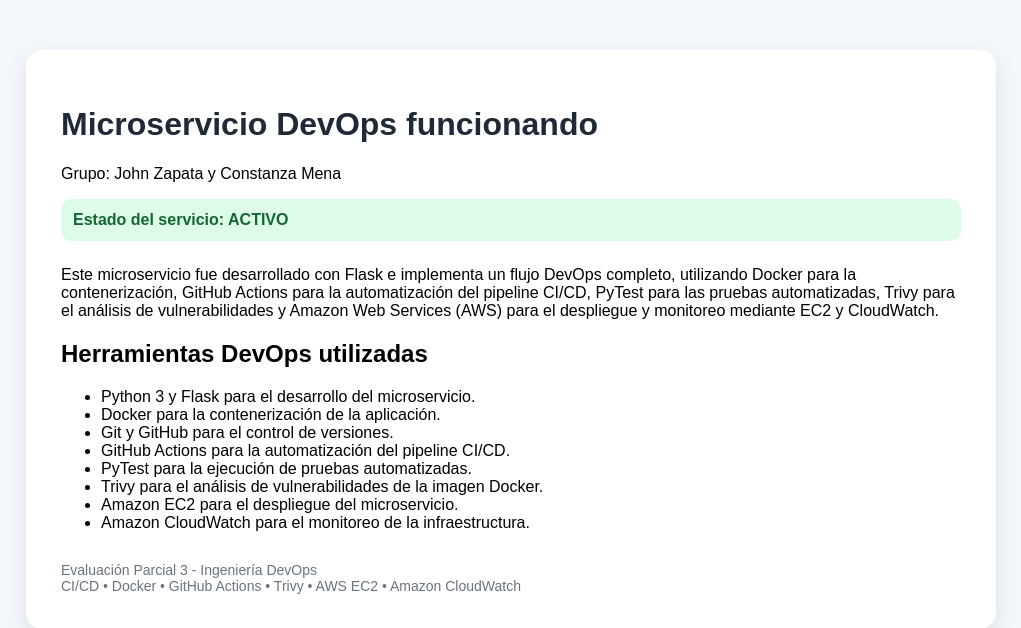
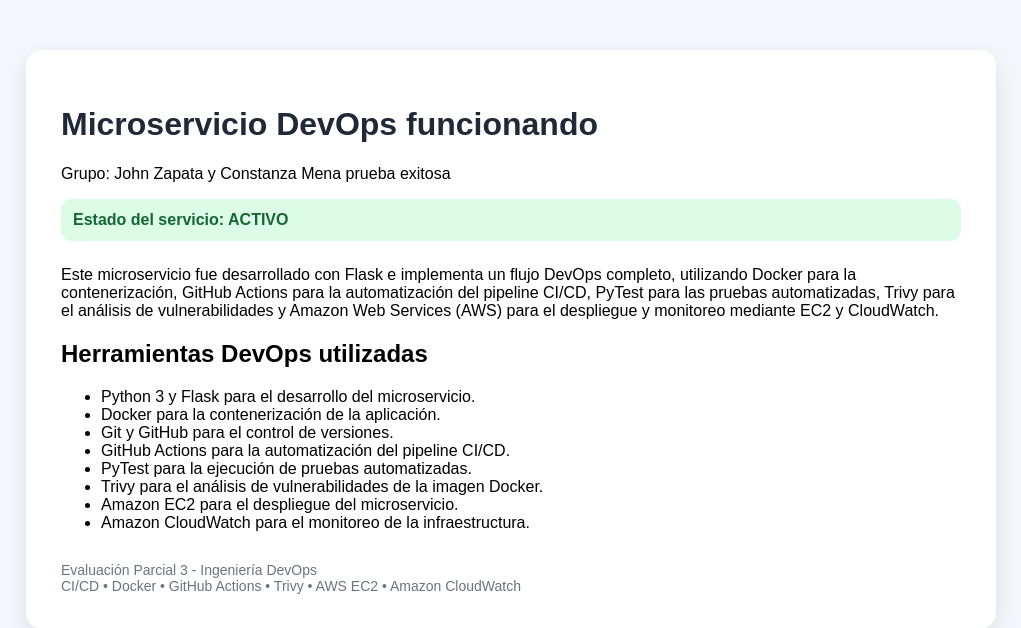
Before and after one commit to 1SsanchezZ/microservicio-devops, a Flask app: page / in a window 1280 px wide. Shown: the top 628 px of the page, without its empty margins (129-1150 px from the left). Run offline with Flask 3, Linux system fonts and the light colour scheme.

Commit message:
feat:actualizacion de interfaz

```diff
--- a/templates/index.html
+++ b/templates/index.html
@@ -64,7 +64,7 @@
 <div class="container">
     <h1>Microservicio DevOps funcionando </h1>
 
-    <p>Grupo: John Zapata y Constanza Mena</p>
+    <p>Grupo: John Zapata y Constanza Mena   prueba exitosa</p>
 
     <div class="status">
         Estado del servicio: ACTIVO
```
